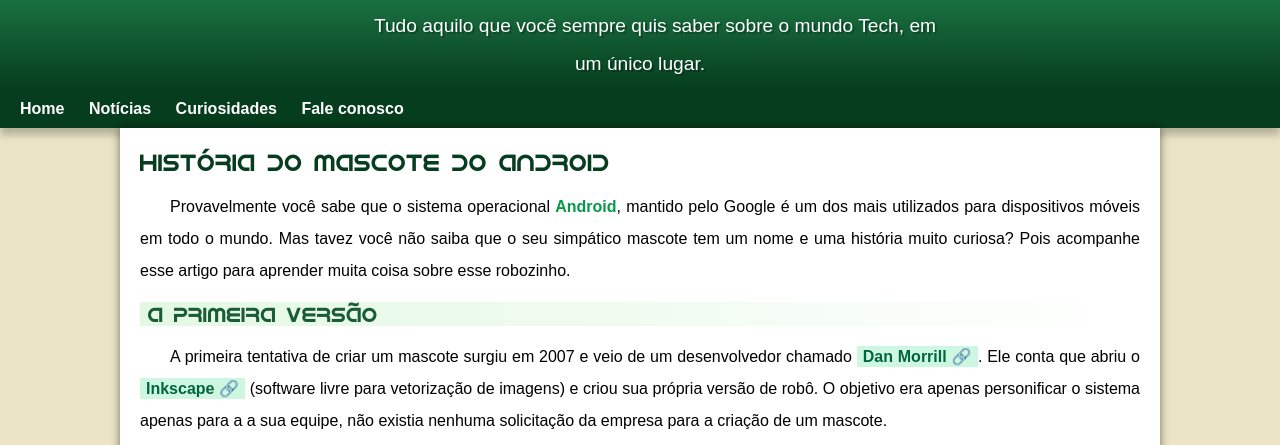
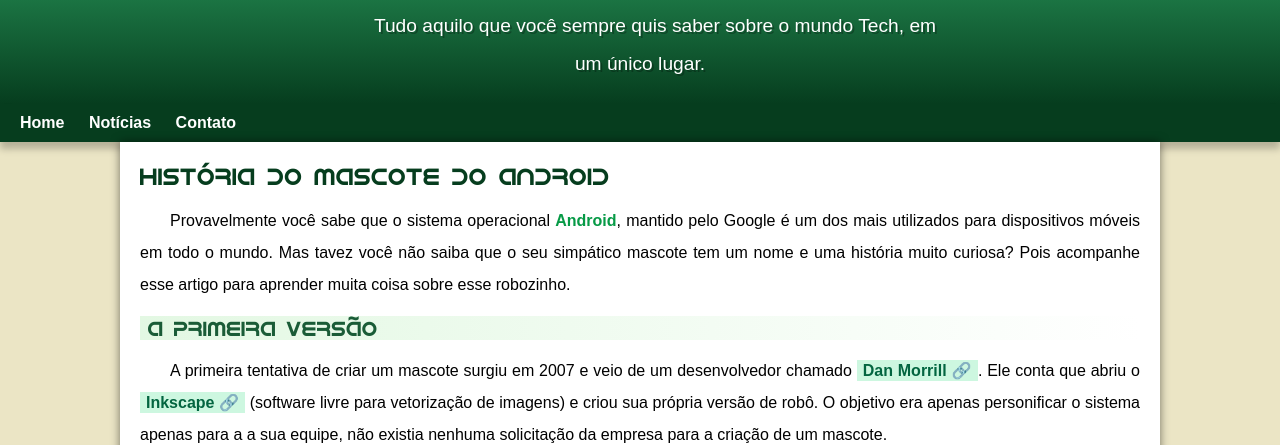
Before and after one commit to nathmoonz/projeto-android, a plain HTML site: page index.html in a window 1280 px wide. Shown: the part 100-545 px from the top of the page. Drawn offline with Linux system fonts and the light colour scheme.

Commit message:
problema padding corrigido

```diff
--- a/estilo/style.css
+++ b/estilo/style.css
@@ -63,7 +63,7 @@
     padding-left: 10px;
     text-shadow: 2px 2px 0px rgba(0, 0, 0, 0.265);
     text-align: center;
-    margin-bottom: 10px;
+    padding-bottom: 20px;
 }
 
 nav {
--- a/index.html.html
+++ b/index.html
@@ -16,8 +16,7 @@
     <nav>
         <a href="#">Home</a>
         <a href="#">Notícias</a>
-        <a href="#">Curiosidades</a>
-        <a href="#">Fale conosco</a>
+        <a href="#">Contato</a>
     </nav>
     <main>
         <article>
```
